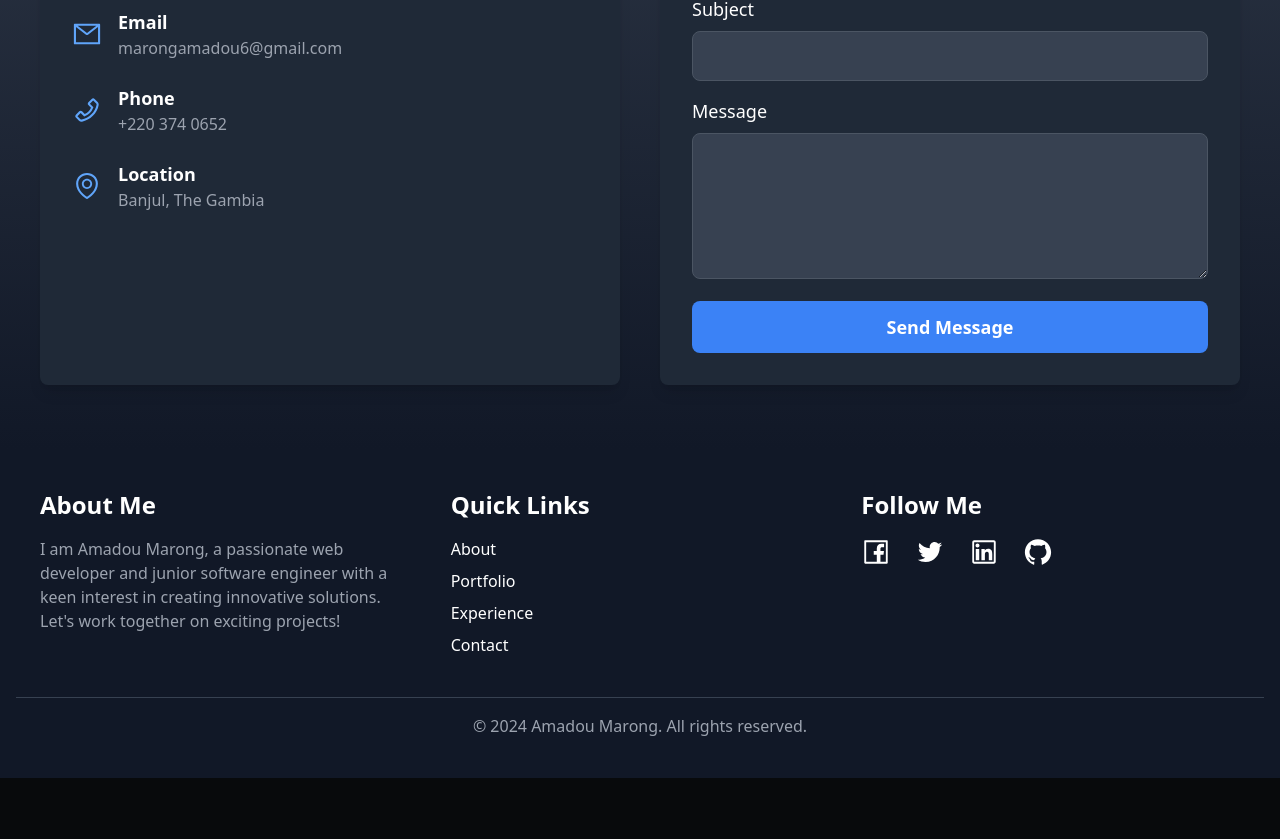
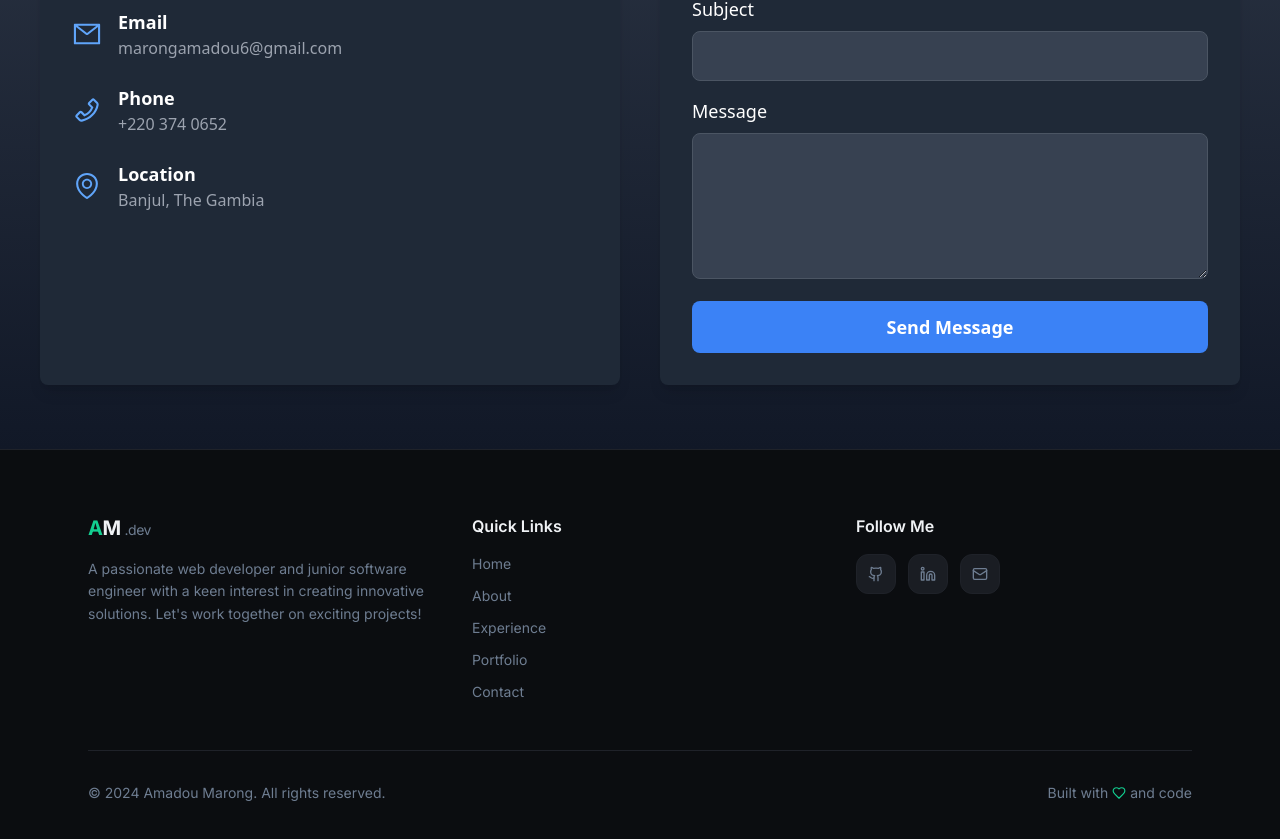
Before and after one commit to Amadou-Marong/my-updated-portfolio, a React (Vite) app: page / in a window 1280 px wide. Shown: the part 3672-4511 px from the top of the page. Before the commit the page ends 4450 px from the top, so only its background shows below. Built offline with nearby package versions, Linux system fonts and the light colour scheme.

Commit message:
updated the footer section

```diff
--- a/src/App.jsx
+++ b/src/App.jsx
@@ -4,7 +4,7 @@ import Hero from "./Hero"
 import Navbar from "./components/common/Navbar"
 import Portfolio from "./Portfolio"
 import Contact from "./Contact"
-import Footer from "./components/Footer"
+import Footer from "./components/common/Footer"
 import { Button } from "./components/ui/button";
 
 
--- a/src/Components/Footer.jsx
+++ /dev/null
@@ -1,58 +0,0 @@
-import { AiOutlineFacebook, AiOutlineTwitter, AiOutlineLinkedin, AiOutlineGithub } from "react-icons/ai";
-import AnimatedSection from "./AnimatedSection";
-
-const Footer = () => {
-  return (
-    <AnimatedSection>
-    <footer className="bg-gray-900 text-white py-10 px-4">
-      <div className="max-w-[1200px] mx-auto grid md:grid-cols-3 gap-8 text-center md:text-left">
-
-        {/* About Section */}
-        <div>
-          <h3 className="text-2xl font-semibold mb-4">About Me</h3>
-          <p className="text-gray-400">
-            I am Amadou Marong, a passionate web developer and junior software engineer with a keen interest in creating innovative solutions. Let's work together on exciting projects!
-          </p>
-        </div>
-
-        {/* Quick Links */}
-        <div>
-          <h3 className="text-2xl font-semibold mb-4">Quick Links</h3>
-          <ul className="space-y-2">
-            <li><a href="#about" className="hover:text-blue-400 transition-colors duration-300">About</a></li>
-            <li><a href="#projects" className="hover:text-blue-400 transition-colors duration-300">Portfolio</a></li>
-            <li><a href="#experience" className="hover:text-blue-400 transition-colors duration-300">Experience</a></li>
-            <li><a href="#contact" className="hover:text-blue-400 transition-colors duration-300">Contact</a></li>
-          </ul>
-        </div>
-
-        {/* Social Media */}
-        <div>
-          <h3 className="text-2xl font-semibold mb-4">Follow Me</h3>
-          <div className="flex justify-center md:justify-start space-x-6">
-            <a href="https://facebook.com" target="_blank" rel="noopener noreferrer" className="hover:text-blue-500 transition-colors duration-300">
-              <AiOutlineFacebook className="text-3xl" />
-            </a>
-            <a href="https://twitter.com" target="_blank" rel="noopener noreferrer" className="hover:text-blue-400 transition-colors duration-300">
-              <AiOutlineTwitter className="text-3xl" />
-            </a>
-            <a href="https://www.linkedin.com/in/amadou-marong-b27008291?utm_source=share&utm_campaign=share_via&utm_content=profile&utm_medium=android_app" target="_blank" rel="noopener noreferrer" className="hover:text-blue-600 transition-colors duration-300">
-              <AiOutlineLinkedin className="text-3xl" />
-            </a>
-            <a href="https://github.com/Amadou-Marong" target="_blank" rel="noopener noreferrer" className="hover:text-gray-300 transition-colors duration-300">
-              <AiOutlineGithub className="text-3xl" />
-            </a>
-          </div>
-        </div>
-      </div>
-
-      {/* Copyright Section */}
-      <div className="mt-10 border-t border-gray-700 pt-4 text-center">
-        <p className="text-gray-400">&copy; 2024 Amadou Marong. All rights reserved.</p>
-      </div>
-    </footer>
-    </AnimatedSection>
-  );
-};
-
-export default Footer;
--- /dev/null
+++ b/src/Components/common/Footer.jsx
@@ -0,0 +1,89 @@
+import React from "react";
+import { motion } from "framer-motion";
+import { Github, Linkedin, Mail, Heart } from "lucide-react";
+
+const links = [
+  { label: "Home", href: "#home" },
+  { label: "About", href: "#about" },
+  { label: "Experience", href: "#experience" },
+  { label: "Portfolio", href: "#portfolio" },
+  { label: "Contact", href: "#contact" },
+];
+
+const socials = [
+  { icon: Github, href: "https://github.com/amadoumarong" },
+  { icon: Linkedin, href: "https://linkedin.com/in/amadoumarong" },
+  { icon: Mail, href: "mailto:marongamadou6@gmail.com" },
+];
+
+export default function Footer() {
+  const scrollTo = (href) => {
+    const el = document.querySelector(href);
+    if (el) el.scrollIntoView({ behavior: "smooth" });
+  };
+
+  return (
+    <footer className="relative border-t border-border bg-card/50">
+      <div className="max-w-6xl mx-auto px-6 py-16">
+        <div className="grid md:grid-cols-3 gap-12 mb-12">
+          {/* Brand */}
+          <div>
+            <div className="text-xl font-bold font-inter tracking-tight mb-4">
+              <span className="text-primary">A</span>
+              <span className="text-foreground">M</span>
+              <span className="text-muted-foreground text-sm font-normal ml-1">.dev</span>
+            </div>
+            <p className="text-muted-foreground font-inter text-sm leading-relaxed">
+              A passionate web developer and junior software engineer with a keen interest
+              in creating innovative solutions. Let's work together on exciting projects!
+            </p>
+          </div>
+
+          {/* Quick links */}
+          <div>
+            <h4 className="font-semibold font-inter text-foreground mb-4">Quick Links</h4>
+            <div className="space-y-3">
+              {links.map((link) => (
+                <button
+                  key={link.label}
+                  onClick={() => scrollTo(link.href)}
+                  className="block text-sm text-muted-foreground hover:text-primary transition-colors font-inter"
+                >
+                  {link.label}
+                </button>
+              ))}
+            </div>
+          </div>
+
+          {/* Social */}
+          <div>
+            <h4 className="font-semibold font-inter text-foreground mb-4">Follow Me</h4>
+            <div className="flex gap-3">
+              {socials.map((s, i) => (
+                <motion.a
+                  key={i}
+                  href={s.href}
+                  target="_blank"
+                  rel="noopener noreferrer"
+                  whileHover={{ y: -3 }}
+                  className="w-10 h-10 rounded-xl bg-secondary border border-border flex items-center justify-center text-muted-foreground hover:text-primary hover:border-primary/30 transition-colors"
+                >
+                  <s.icon size={16} />
+                </motion.a>
+              ))}
+            </div>
+          </div>
+        </div>
+
+        <div className="pt-8 border-t border-border flex flex-col md:flex-row items-center justify-between gap-4">
+          <p className="text-sm text-muted-foreground font-inter">
+            © {new Date().getFullYear()} Amadou Marong. All rights reserved.
+          </p>
+          <p className="text-sm text-muted-foreground font-inter flex items-center gap-1">
+            Built with <Heart size={14} className="text-primary" /> and code
+          </p>
+        </div>
+      </div>
+    </footer>
+  );
+}
```
